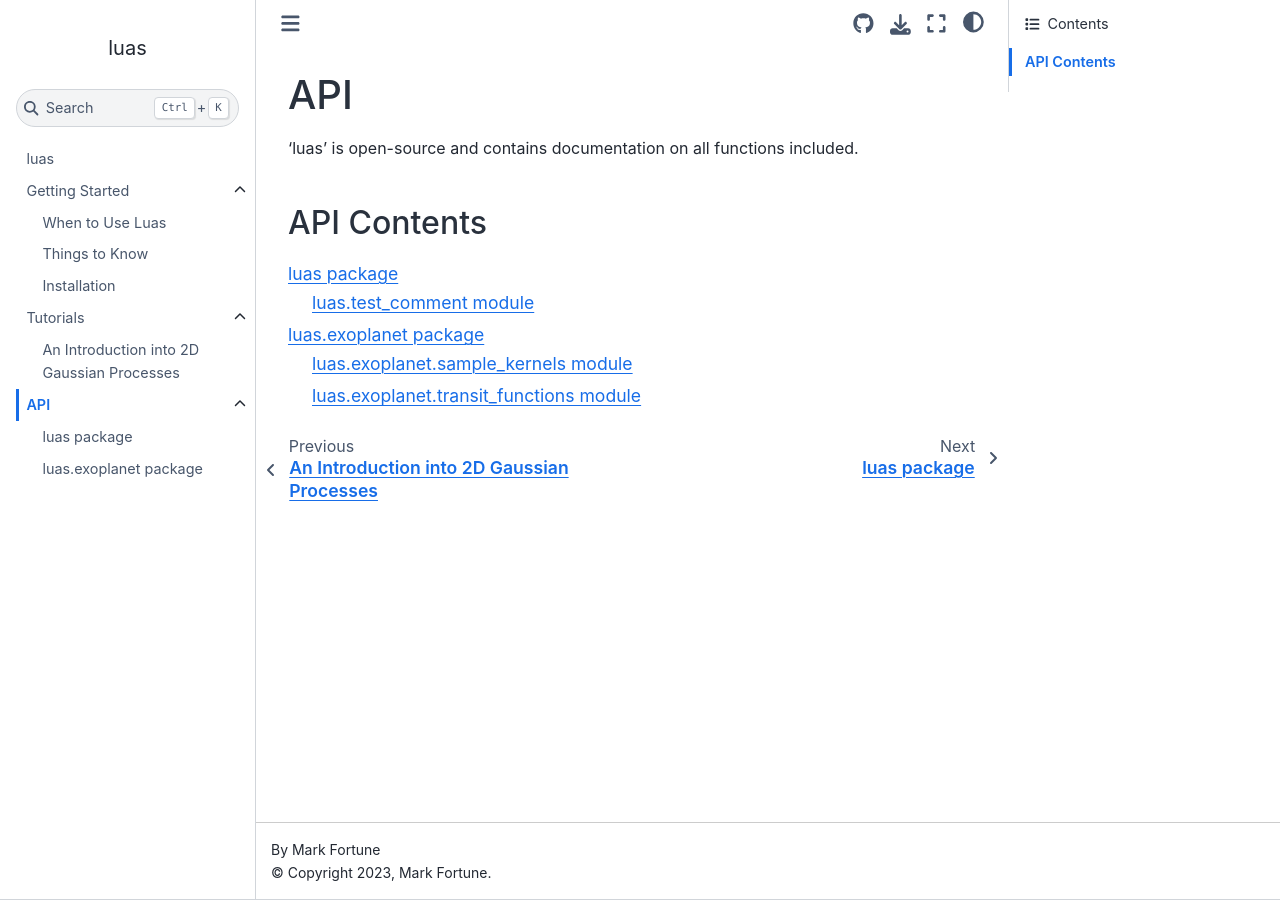
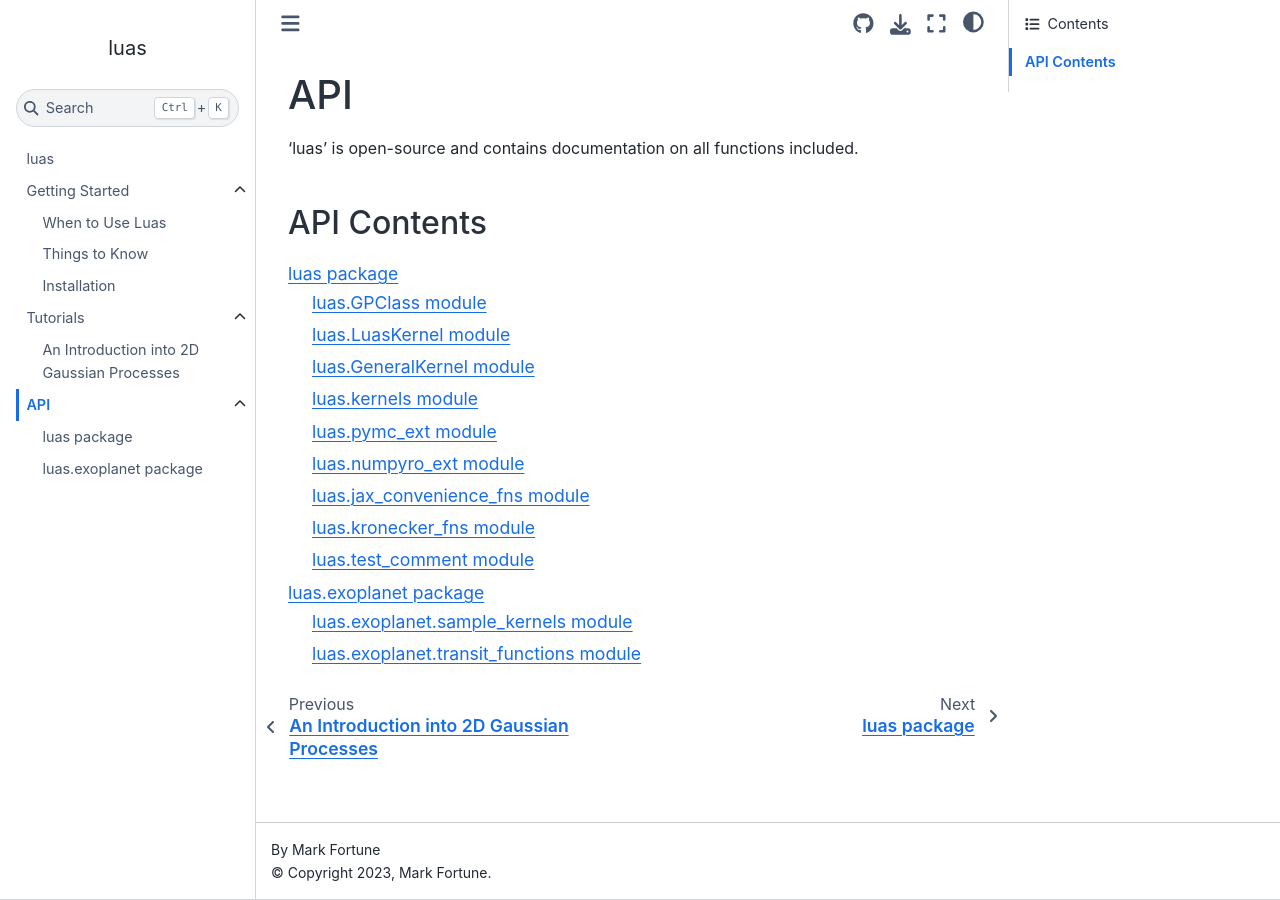
Before and after one commit to markfortune/luas, a Sphinx documentation site: the page built from docs/source/api.md, in a window 1280 px wide. Built offline with Sphinx 7.4.7 and the Sphinx Book theme 1.1.4, drawn with Linux system fonts in a browser that asks for light colours.

```diff
--- a/docs/source/luas.rst
+++ b/docs/source/luas.rst
@@ -1,5 +1,69 @@
 luas package
 ============
+
+luas.GPClass module
+-------------------
+
+.. automodule:: luas.GPClass
+   :members:
+   :undoc-members:
+   :show-inheritance:
+
+luas.LuasKernel module
+----------------------
+
+.. automodule:: luas.LuasKernel
+   :members:
+   :undoc-members:
+   :show-inheritance:
+
+luas.GeneralKernel module
+-------------------------
+
+.. automodule:: luas.GeneralKernel
+   :members:
+   :undoc-members:
+   :show-inheritance:
+
+luas.kernels module
+-----------------------------
+
+.. automodule:: luas.kernels
+   :members:
+   :undoc-members:
+   :show-inheritance:
+
+luas.pymc\_ext module
+--------------------------------
+
+.. automodule:: luas.pymc_ext
+   :members:
+   :undoc-members:
+   :show-inheritance:
+
+luas.numpyro\_ext module
+--------------------------------
+
+.. automodule:: luas.numpyro_ext
+   :members:
+   :undoc-members:
+   :show-inheritance:
+
+luas.jax\_convenience\_fns module
+---------------------------------
+
+.. automodule:: luas.jax_convenience_fns
+   :members:
+   :undoc-members:
+   :show-inheritance:
+
+luas.kronecker\_fns module
+--------------------------------
+
+.. automodule:: luas.kronecker_fns
+   :members:
+   :undoc-members:
+   :show-inheritance:
 
 luas.test\_comment module
 --------------------------------
```
Also changed, not shown: docs/source/api.md (+1 -1 lines), .readthedocs.yaml, 9 other files.
